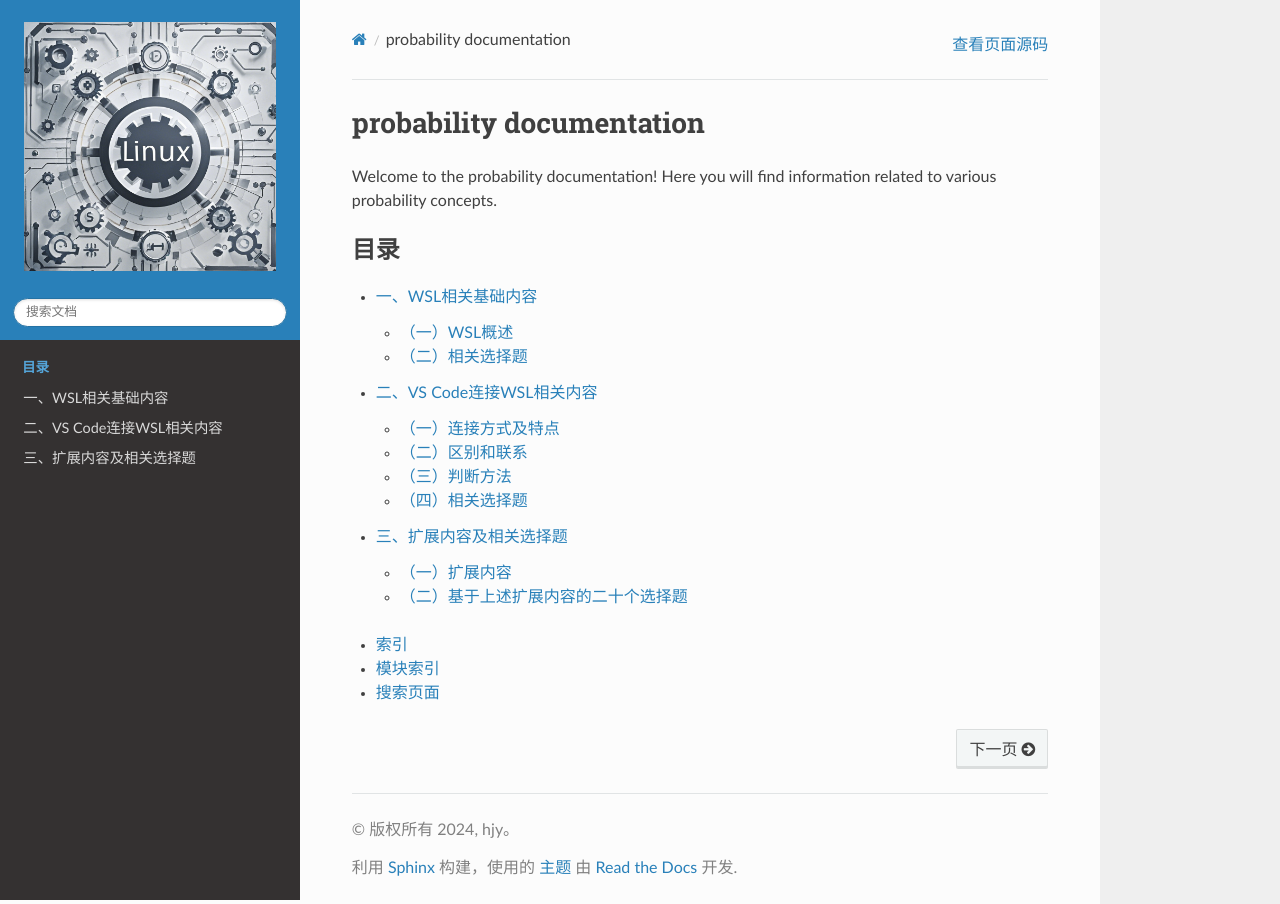
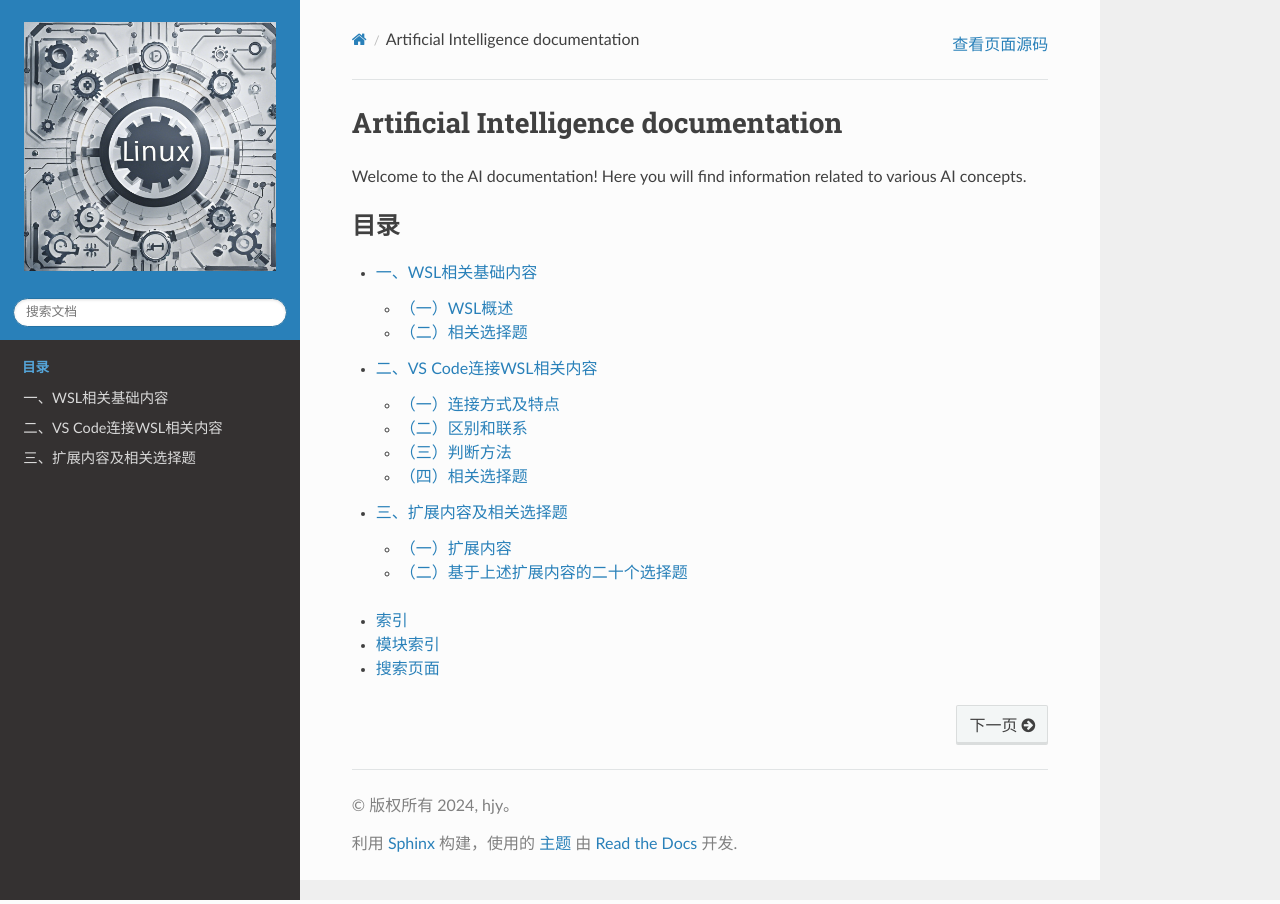
Before and after one commit to hjy9725/basic4every, a Sphinx documentation site: the page built from source/index.rst, in a window 1280 px wide. Built offline with Sphinx 7.4.7 and the Read the Docs theme 3.1.0, drawn with Linux system fonts in a browser that asks for light colours.

Commit message:
probability->AI

```diff
--- a/source/index.rst
+++ b/source/index.rst
@@ -3,10 +3,10 @@
    You can adapt this file completely to your liking, but it should at least
    contain the root `toctree` directive.
 
-probability documentation
+Artificial Intelligence documentation
 =========================
 
-Welcome to the probability documentation! Here you will find information related to various probability concepts.
+Welcome to the AI documentation! Here you will find information related to various AI concepts.
 
 .. toctree::
    :maxdepth: 2
```
